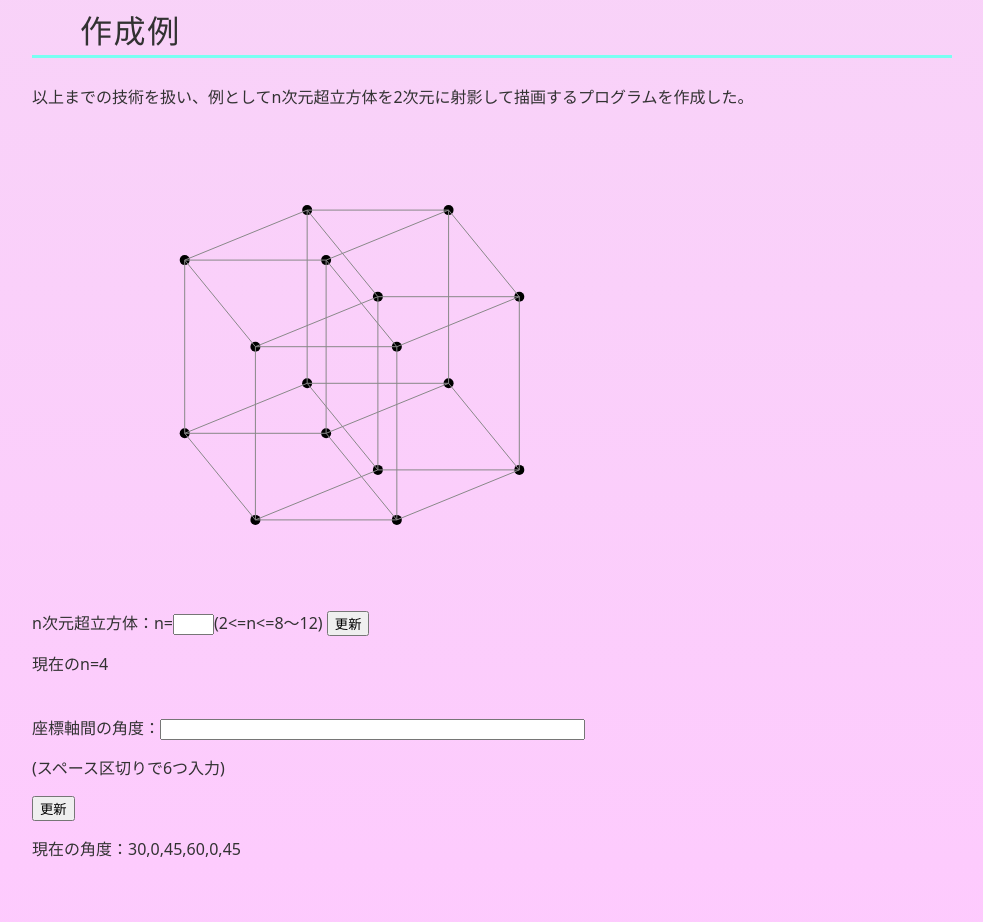
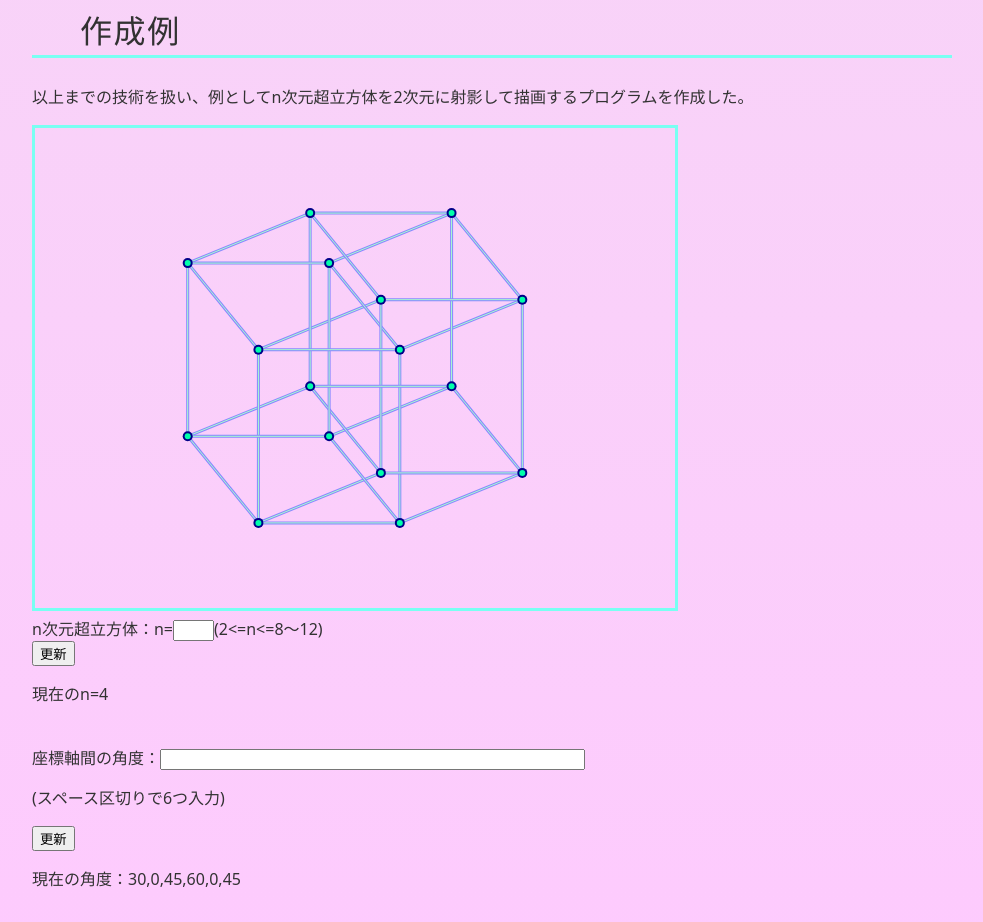
Before and after one commit to megumegu256/JavaScriptExp, a plain HTML site: page index.html in a window 1280 px wide. Shown: the part 5280-6202 px from the top of the page, without its empty margins (148-1131 px from the left). Drawn offline with Linux system fonts and the light colour scheme.

Commit message:
update dimensio.js and index.html

```diff
--- a/dimensio.js
+++ b/dimensio.js
@@ -144,6 +144,11 @@ function buttonClickv(){
             }
         }
     }
+
+    while (V.length < comb(N,2)) {
+        V.push(0);
+    }
+
     ele_v.value = "";
     buttonClick();
 }
@@ -214,28 +219,48 @@ function buttonClick(){
     const canvas = document.getElementById('canvas');
     const ctx = canvas.getContext('2d');
     ctx.clearRect(0, 0, canvas.width, canvas.height);
+    ctx.fillStyle = '#fff';
 
 
 
-    //点の表示
+
+
     let r = 100;
-    for (let i = 0; i < rotpos[0].length; i++) {
-        ctx.fillStyle = '#000';
-        ctx.beginPath();
-        ctx.arc(r*rotpos[0][i]+320, r*rotpos[1][i]+240, 5, 0, 2 * Math.PI);
-        ctx.closePath();
-        ctx.fill();
-    }
+
 
     //線の表示
     for (let i = 0; i < lines[0].length; i++) {
-        ctx.strokeStyle = '#888';
+        ctx.strokeStyle = '#88f';
         ctx.beginPath();
+        ctx.lineWidth = 3;
+        ctx.moveTo(r*rotpos[0][lines[0][i]]+320, r*rotpos[1][lines[0][i]]+240)
+        ctx.lineTo(r*rotpos[0][lines[1][i]]+320, r*rotpos[1][lines[1][i]]+240);
+        ctx.stroke();
+        ctx.closePath();
+
+        ctx.strokeStyle = '#afc';
+        ctx.beginPath();
+        ctx.lineWidth = 1;
         ctx.moveTo(r*rotpos[0][lines[0][i]]+320, r*rotpos[1][lines[0][i]]+240)
         ctx.lineTo(r*rotpos[0][lines[1][i]]+320, r*rotpos[1][lines[1][i]]+240);
         ctx.stroke();
         ctx.closePath();
     }
 
+    //点の表示
+    for (let i = 0; i < rotpos[0].length; i++) {
+        ctx.fillStyle = '#008';
+        ctx.beginPath();
+        ctx.arc(r*rotpos[0][i]+320, r*rotpos[1][i]+240, 5, 0, 2 * Math.PI);
+        ctx.closePath();
+        ctx.fill();
+
+        ctx.fillStyle = '#0fa';
+        ctx.beginPath();
+        ctx.arc(r*rotpos[0][i]+320, r*rotpos[1][i]+240, 3, 0, 2 * Math.PI);
+        ctx.closePath();
+        ctx.fill();
+    }
+
 
 }
--- a/index.html
+++ b/index.html
@@ -245,9 +245,9 @@
 
             <h2>作成例</h2>
                 <p>以上までの技術を扱い、例としてn次元超立方体を2次元に射影して描画するプログラムを作成した。</p>
-                <canvas width="640" height="480" id="canvas" ></canvas></br>
+                <canvas width="640" height="480" id="canvas" style="border:3px solid rgb(121, 255, 242);"></canvas></br>
 
-                <label>n次元超立方体：n=<input type="text" size="2" value="" id="ele_n">(2<=n<=8～12)</label>
+                <label>n次元超立方体：n=<input type="text" size="2" value="" id="ele_n">(2<=n<=8～12)</label></br>
                 <input type="button" value="更新" id="checkButtonn"></br>
                 <p id = "msg_n"></p></br>
 
```
